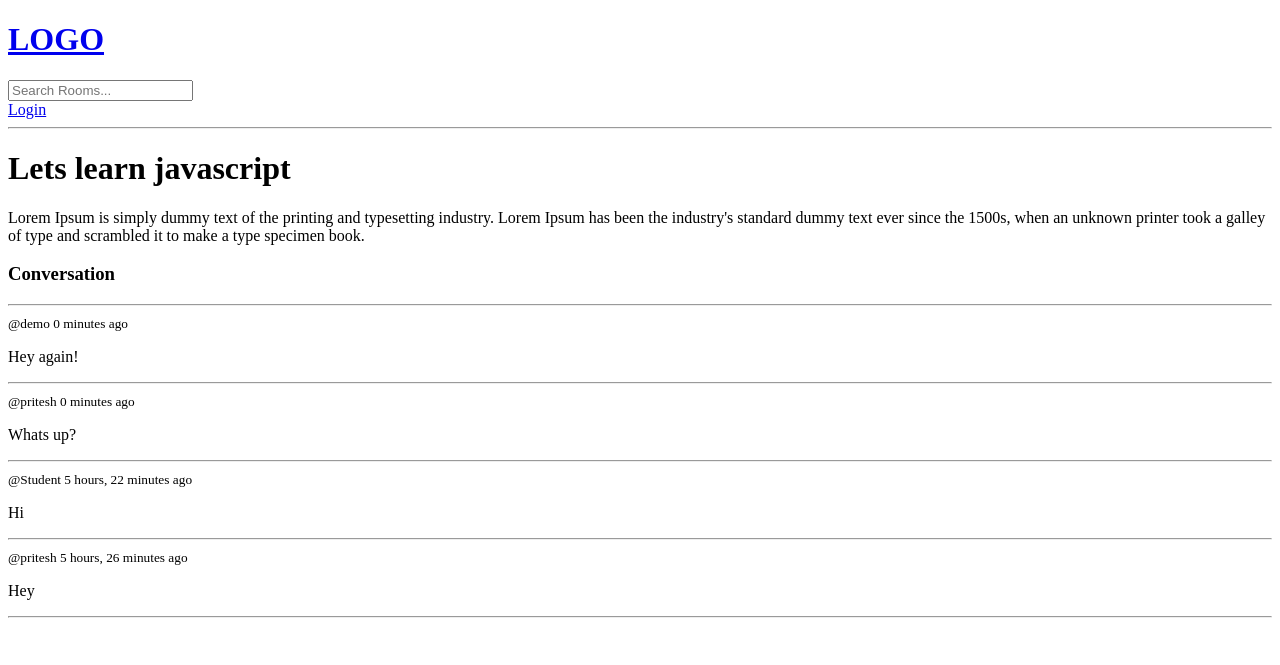
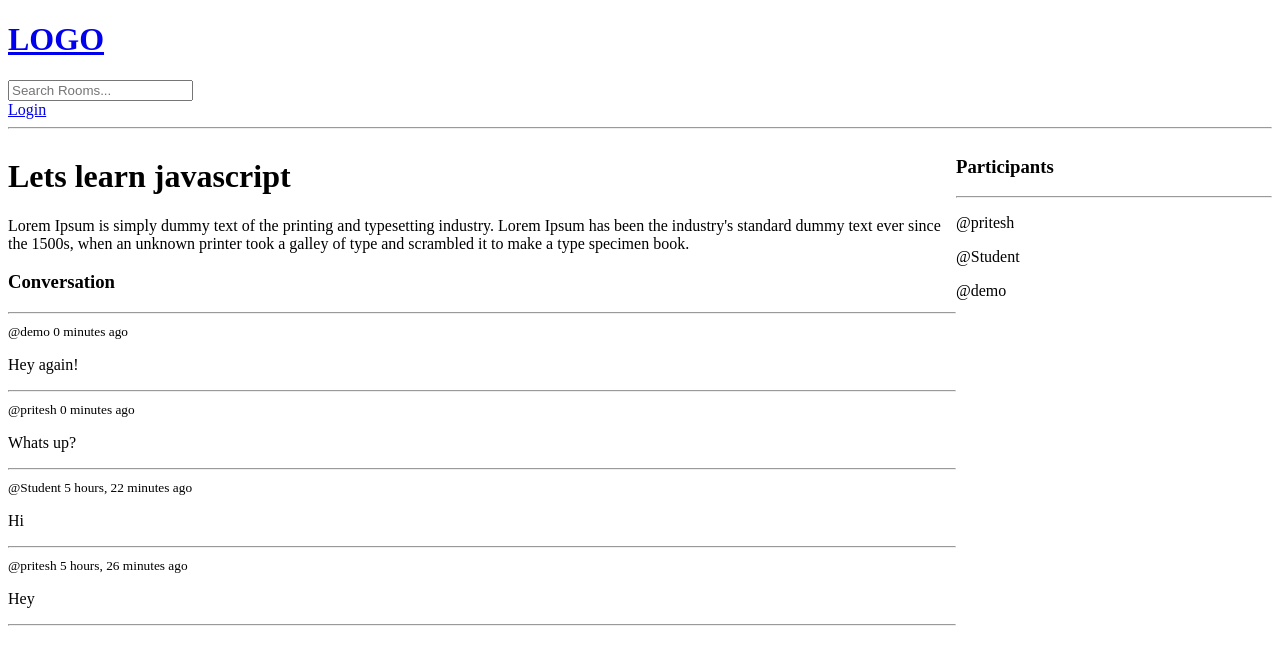
Before and after one commit to 1priteshdhumal2/StudyBud, a Django app: page /room/1/ in a window 1280 px wide. Shown: the top 665 px of the page. Run offline with Django 5.2, Linux system fonts and the light colour scheme; data comes from the database, SQL or seed files in the repository; both versions use the stored data as it was after the commit.

Commit message:
Added participants and establish many to many relationship between room and participants

```diff
--- a/studybud/base/models.py
+++ b/studybud/base/models.py
@@ -14,7 +14,7 @@ class Room(models.Model):
     topic =  models.ForeignKey(Topic, on_delete=models.SET_NULL, null=True)
     name = models.CharField(max_length=200)
     description = models.TextField(null=True, blank=True)
-    # participants =
+    participants = models.ManyToManyField(User, related_name='participants', blank=True)
     updated =  models.DateTimeField(auto_now=True)
     created =  models.DateTimeField(auto_now_add=True)
 
--- a/studybud/base/templates/base/room.html
+++ b/studybud/base/templates/base/room.html
@@ -1,5 +1,14 @@
 {% extends 'main.html'%} {% block content %}
 
+<style>
+  .room-container {
+    display: grid;
+    grid-template-columns: 3fr 1fr;
+  }
+</style>
+
+<div class="room-container">
+  <div>
     <h1>{{ room.name }}</h1>
     <p>{{ room.description }}</p>
 
@@ -20,7 +29,25 @@
     <div class="comment-form">
       <form method="post" action="">
         {% csrf_token %}
-    <input type="text" name="body" placeholder="Write Your message here.." />
+        <input
+          type="text"
+          name="body"
+          placeholder="Write Your message here.."
+        />
       </form>
     </div>
-{% endif %} {% endblock content %}
+    {% endif %}
+  </div>
+
+  <div>
+    <h3>Participants</h3>
+    <hr />
+
+    {% for user in participants %}
+    <div>
+      <p>@{{user.username}}</p>
+    </div>
+    {% endfor %}
+  </div>
+</div>
+{% endblock content %}
--- a/studybud/base/views.py
+++ b/studybud/base/views.py
@@ -79,6 +79,7 @@ def home(request):
 def room(request, pk):
     room = Room.objects.get(id=pk)
     roomMessages = room.message_set.all().order_by('-created')
+    participants = room.participants.all()
 
     if request.method == 'POST':
         message = Message.objects.create(
@@ -86,9 +87,10 @@ def room(request, pk):
             room = room,
             body = request.POST.get('body')
         )
+        room.participants.add(request.user)
         return redirect("Room", pk = room.id)
 
-    context = {"room": room, "roomMessages" : roomMessages}
+    context = {"room": room, "roomMessages" : roomMessages, "participants":participants}
     return render(request, "base/room.html", context)
 
 
```
Also changed, not shown: studybud/base/migrations/0003_alter_room_options_room_participants.py (added), studybud/db.sqlite3. Lines whose indentation alone changed are shown as unchanged.
